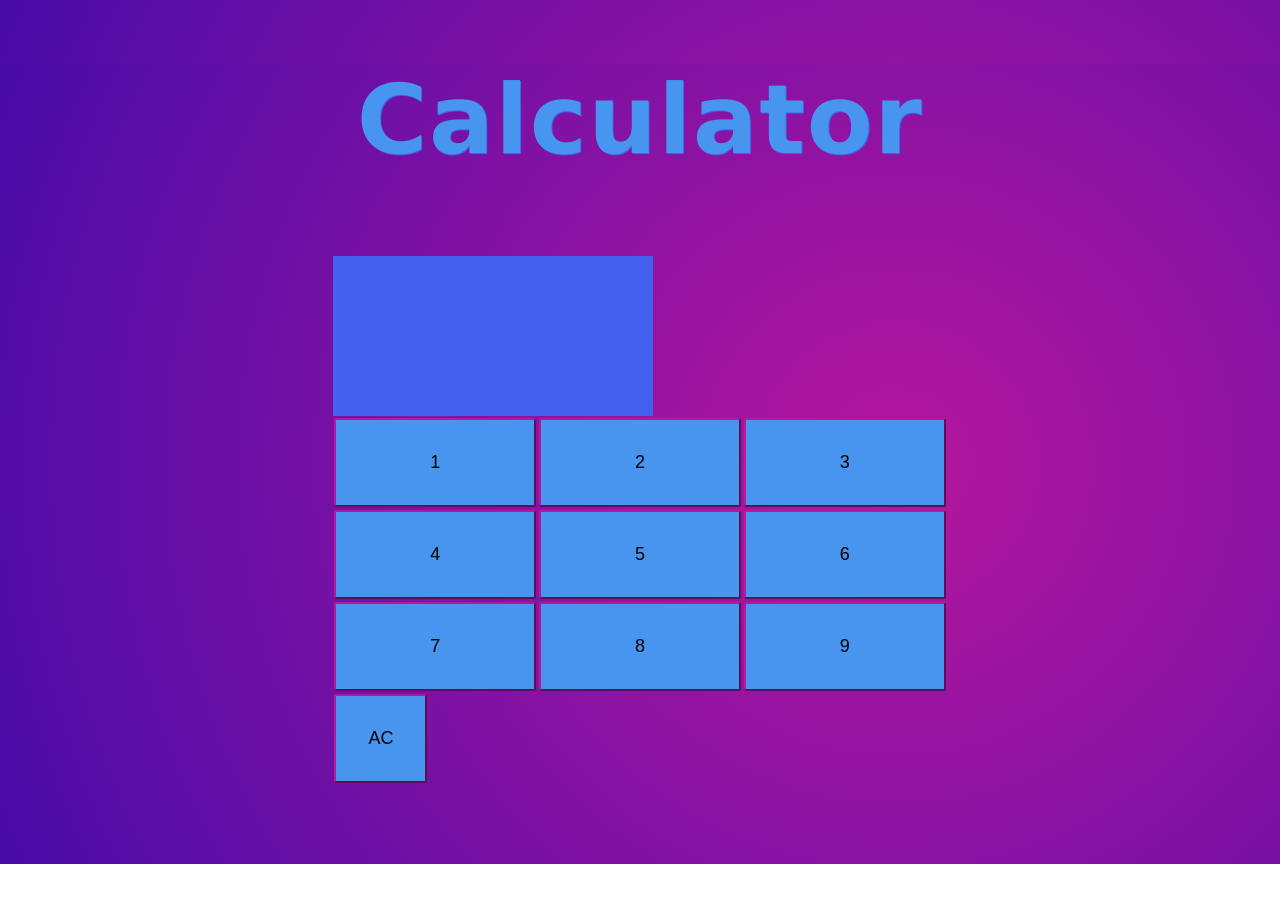
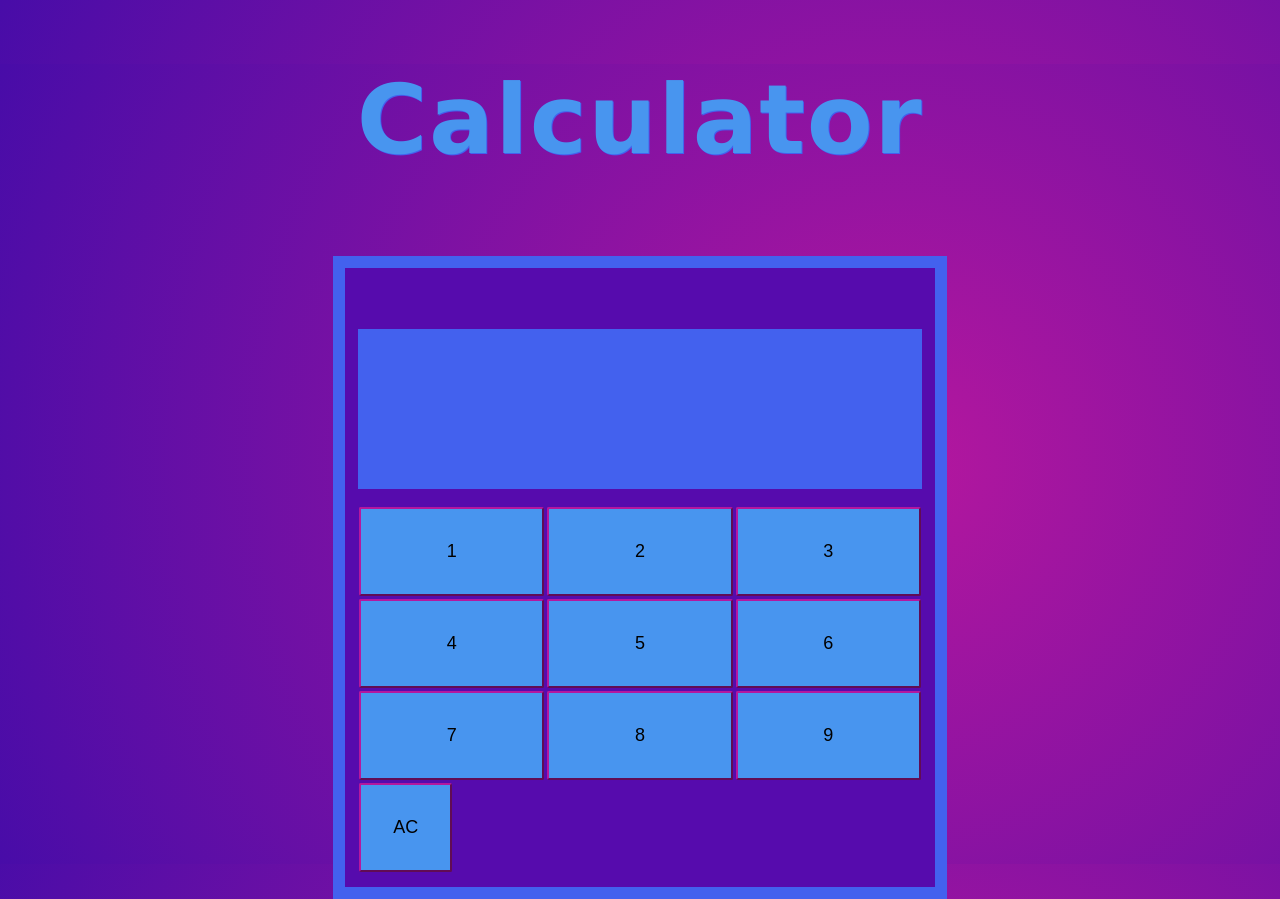
Before and after one commit to FractalFraction/calculator, a React (Create React App) app: page / in a window 1280 px wide. Before the commit the page ends 864 px from the top, so only its background shows below. Built offline with nearby package versions, Linux system fonts and the light colour scheme.

Commit message:
updated layout using css grid

```diff
--- a/src/components/Calculator/Calculator.css
+++ b/src/components/Calculator/Calculator.css
@@ -1,5 +1,8 @@
 div.calculator {
   margin: 5rem 20%;
+  border: 0.8rem solid var(--ultramarine-blue);
+  padding: 0.8rem;
+  background: var(--purple-2);
 }
 
 button {
@@ -12,15 +15,18 @@ button {
 }
 
 button:hover {
-  color: var(--trypan-blue);
+  color: var(--vivid-sky-blue);
   background-color: var(--dodger-blue);
 }
 
 div.display {
-  width: 20rem;
+  width: 100%;
+  margin-top: 2rem;
+  margin-bottom: 1rem;
   height: 10rem;
   background-color: var(--ultramarine-blue);
   border-color: var(--byzantine);
+  text-indent: 1rem;
 }
 
 .container {
```
